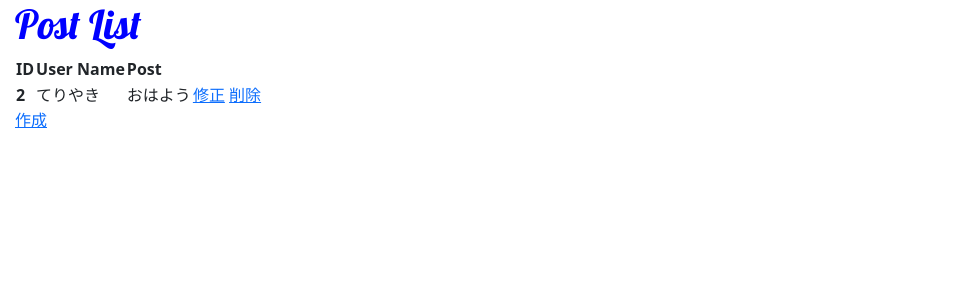
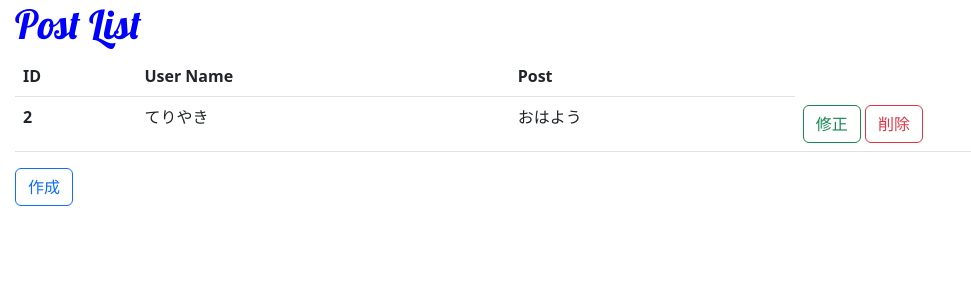
Before and after one commit to teriyakiharumaki/python_sample_app, a Django app: page /sample_app/post/ in a window 1280 px wide. Shown: the part 56-356 px from the top of the page, without its empty margins (0-971 px from the left). Run offline with Django 5.2, Linux system fonts and the light colour scheme; data comes from the database, SQL or seed files in the repository.

Commit message:
表とボタンのデザインの変更

```diff
--- a/sample_app/templates/sample_app/post_list.html
+++ b/sample_app/templates/sample_app/post_list.html
@@ -12,29 +12,29 @@
 <body>
   {% include "sample_app/partials/headers.html" %}
   <h1>Post List</h1>
-  <table>
+  <table class="table">
     <thead>
       <tr>
-        <th>ID</th>
-        <th>User Name</th>
-        <th>Post</th>
+        <th scope="col">ID</th>
+        <th scope="col">User Name</th>
+        <th scope="col">Post</th>
       </tr>
     </thead>
     <tbody>
       {% for post in posts %}
       <tr>
-        <th>{{ post.id }}</th>
+        <th scope="row">{{ post.id }}</th>
         <td>{{ post.name }}</td>
         <td>{{ post.micropost }}</td>
         <td>
-          <a href="{% url 'sample_app:edit_post' post_id=post.id %}">修正</a>
-          <a href="{% url 'sample_app:delete_post' post_id=post.id %}">削除</a>
+          <a class="btn btn-outline-success" href="{% url 'sample_app:edit_post' post_id=post.id %}" role="button">修正</a>
+          <a class="btn btn-outline-danger" href="{% url 'sample_app:delete_post' post_id=post.id %}" role="button">削除</a>
         </td>
       </tr>
       {% endfor %}
     </tbody>
   </table>
-  <a href="{% url 'sample_app:create_post' %}">作成</a>
+  <a class="btn btn-outline-primary" href="{% url 'sample_app:create_post' %}" role="button">作成</a>
   <script src="https://cdn.jsdelivr.net/npm/bootstrap@5.3.0/dist/js/bootstrap.bundle.min.js" integrity="sha384-geWF76RCwLtnZ8qwWowPQNguL3RmwHVBC9FhGdlKrxdiJJigb/j/68SIy3Te4Bkz" crossorigin="anonymous"></script>
 </body>
 </html>
```
